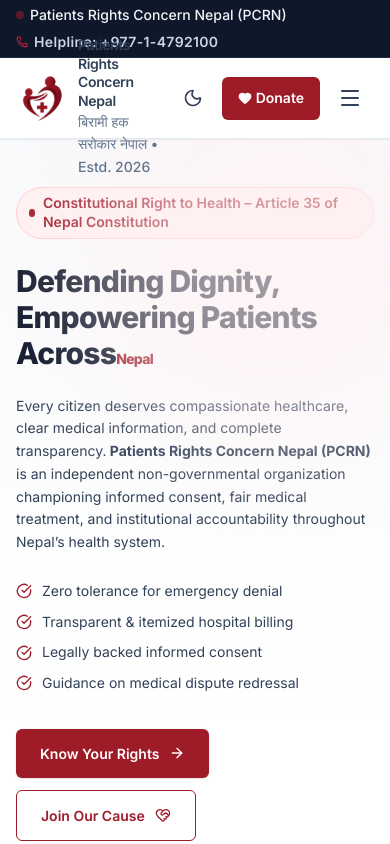
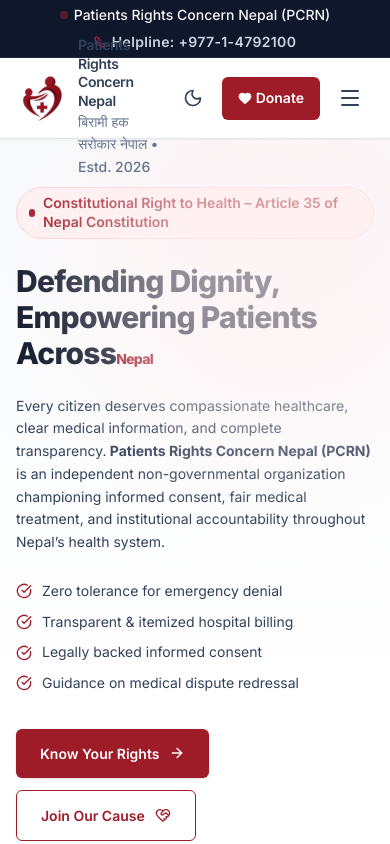
Before and after one commit to spectaculardipin/pcrn-website, a Next.js app: page / in a window 390 px wide. Shown: the top 844 px of the page. Built offline with nearby package versions, Linux system fonts and the light colour scheme.

Commit message:
Fix mobile top bar with grid layout

```diff
--- a/components/layout/Navbar.tsx
+++ b/components/layout/Navbar.tsx
@@ -31,8 +31,8 @@
       {/* Top Humanitarian Info Bar */}
       <div className="bg-slate-900 dark:bg-black text-slate-200 text-xs py-1.5 border-b border-slate-800">
         <Container>
-          <div className="flex flex-wrap items-center justify-between gap-2 sm:gap-4">
-            <div className="flex flex-wrap items-center gap-1.5 text-slate-300">
+          <div className="grid grid-cols-1 sm:grid-cols-2 gap-2 sm:gap-4 items-center">
+            <div className="flex flex-col sm:flex-row items-center gap-1.5 text-slate-300 justify-start sm:justify-start">
               <span className="inline-flex items-center gap-1.5">
                 <span className="w-2 h-2 rounded-full bg-[#9E1B28] dark:bg-rose-500 animate-pulse"></span>
                 <span className="font-medium text-slate-100 truncate sm:truncate">
@@ -44,7 +44,7 @@
               </span>
             </div>
 
-            <div className="flex flex-wrap items-center gap-2 text-xs">
+            <div className="flex flex-col sm:flex-row items-center gap-2 text-xs justify-end sm:justify-end">
               <a
                 href="tel:+97714792100"
                 className="flex items-center gap-1.5 text-slate-300 hover:text-white transition-colors"
```
